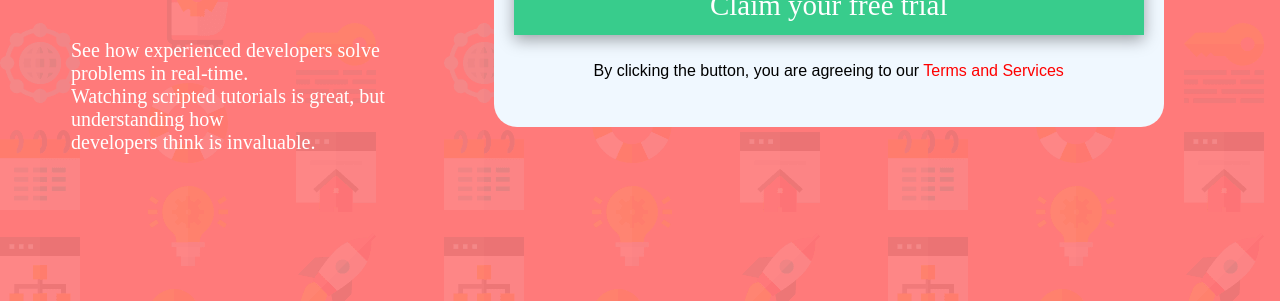
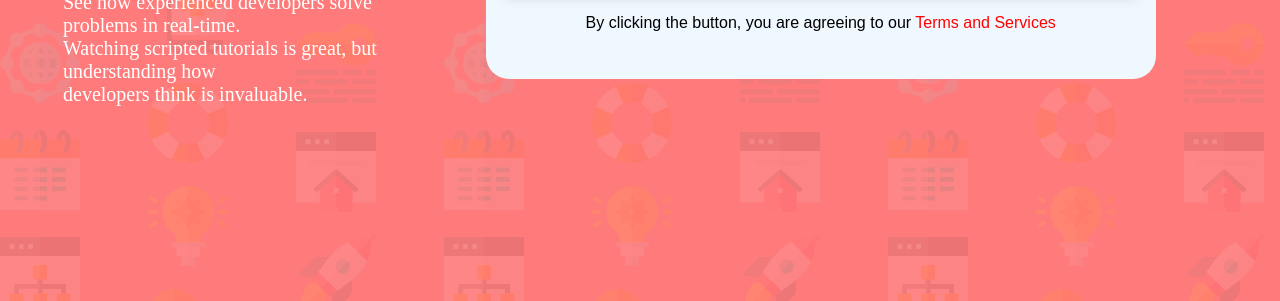
Before and after one commit to roxy1102/intro-component-with-signup-form-master, a plain HTML site: page index.html in a window 1280 px wide. Shown: the part 499-800 px from the top of the page. Drawn offline with Linux system fonts and the light colour scheme.

Commit message:
Update style.css

```diff
--- a/style.css
+++ b/style.css
@@ -2,7 +2,8 @@ body {
     background-image: url(bg-intro-desktop.png);
     background-repeat: no-repeat;
     background-color:  hsl(0, 100%, 74%) ;
-    height: 90vh;
+    height: 80vh;
+    margin: 0px;
     display: flex;
     justify-content: center;
     align-items: center;
```
